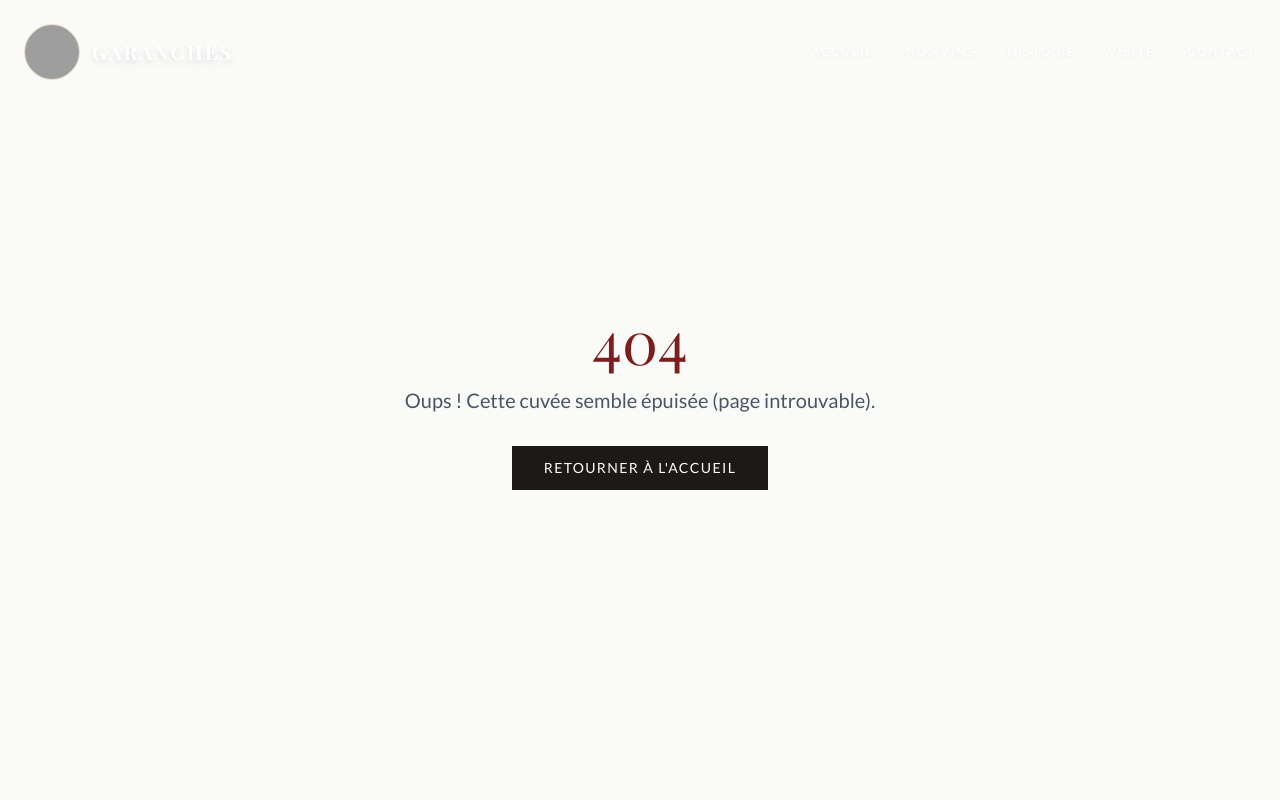
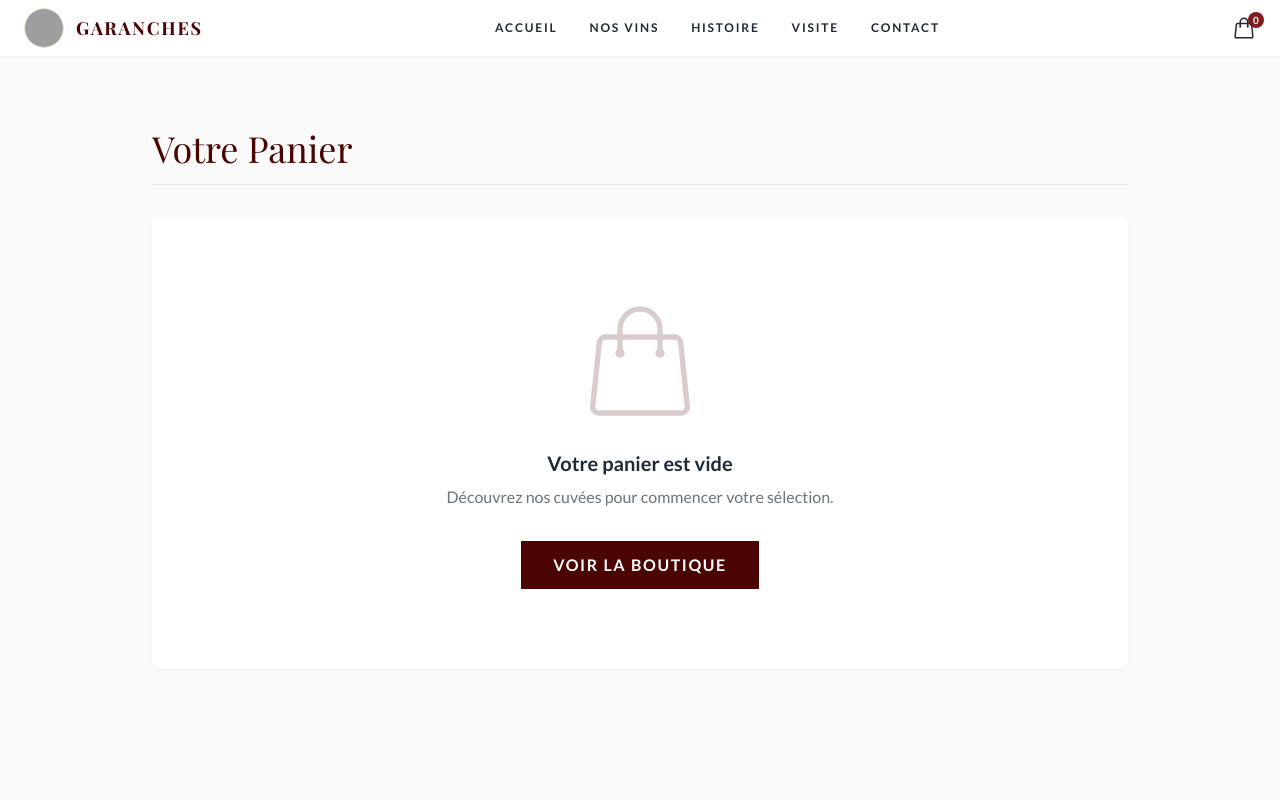
Before and after one commit to xeanoob/GARANCHES, a Next.js app: page /panier in a window 1280 px wide. Before the commit this address had no page. Shown: the top 800 px of the page. Built offline with nearby package versions, Linux system fonts and the light colour scheme; grey boxes are pictures that could not be loaded; a web font is replaced by a local one.

Commit message:
ajout panier

```diff
--- /dev/null
+++ b/src/app/panier/page.tsx
@@ -0,0 +1,53 @@
+import Link from "next/link";
+import Image from "next/image";
+
+export default function CartPage() {
+    // Simulation d'un panier vide pour l'instant
+    const cartItems = [];
+
+    return (
+        <main className="min-h-screen pt-32 pb-20 bg-stone-50">
+            <div className="max-w-5xl mx-auto px-6">
+                <h1 className="text-4xl font-serif text-wine-900 mb-8 border-b border-gray-200 pb-4">Votre Panier</h1>
+
+                {cartItems.length === 0 ? (
+                    <div className="text-center py-20 bg-white shadow-sm rounded-lg">
+                        <div className="mb-6 relative h-32 w-32 mx-auto opacity-20">
+                            {/* Image d'illustration ou icône vide */}
+                            <svg xmlns="http://www.w3.org/2000/svg" fill="none" viewBox="0 0 24 24" strokeWidth={1} stroke="currentColor" className="w-full h-full text-wine-900">
+                                <path strokeLinecap="round" strokeLinejoin="round" d="M15.75 10.5V6a3.75 3.75 0 1 0-7.5 0v4.5m11.356-1.993 1.263 12c.07.665-.45 1.243-1.119 1.243H4.25a1.125 1.125 0 0 1-1.12-1.243l1.264-12A1.125 1.125 0 0 1 5.513 7.5h12.974c.576 0 1.059.435 1.119 1.007ZM8.625 10.5a.375.375 0 1 1-.75 0 .375.375 0 0 1 .75 0Zm7.5 0a.375.375 0 1 1-.75 0 .375.375 0 0 1 .75 0Z" />
+                            </svg>
+                        </div>
+                        <h2 className="text-xl font-bold text-gray-800 mb-2">Votre panier est vide</h2>
+                        <p className="text-gray-500 mb-8">Découvrez nos cuvées pour commencer votre sélection.</p>
+                        <Link
+                            href="/nos-vins"
+                            className="inline-block px-8 py-3 bg-wine-900 text-white uppercase font-bold tracking-widest hover:bg-gold-600 transition-colors"
+                        >
+                            Voir la boutique
+                        </Link>
+                    </div>
+                ) : (
+                    <div className="grid md:grid-cols-3 gap-8">
+                        {/* Liste des produits (À développer plus tard avec Woo) */}
+                        <div className="md:col-span-2 space-y-4">
+                            {/* Item panier ici */}
+                        </div>
+
+                        {/* Résumé de commande */}
+                        <div className="bg-white p-6 shadow-sm h-fit">
+                            <h3 className="font-bold text-lg mb-4">Total</h3>
+                            <div className="flex justify-between mb-2">
+                                <span>Sous-total</span>
+                                <span>0,00 €</span>
+                            </div>
+                            <button className="w-full mt-6 px-6 py-3 bg-wine-900 text-white uppercase font-bold hover:bg-black transition-colors">
+                                Valider la commande
+                            </button>
+                        </div>
+                    </div>
+                )}
+            </div>
+        </main>
+    );
+}
--- a/src/components/Navbar.tsx
+++ b/src/components/Navbar.tsx
@@ -1,16 +1,19 @@
 "use client";
 
-import { useState, useEffect } from 'react';
+import { useState } from 'react';
 import Link from 'next/link';
 import Image from 'next/image';
+import { usePathname } from 'next/navigation';
 import { motion, useScroll, useMotionValueEvent } from 'framer-motion';
 
 export default function Navbar() {
     const [isOpen, setIsOpen] = useState(false);
     const [isScrolled, setIsScrolled] = useState(false);
+    const pathname = usePathname();
     const { scrollY } = useScroll();
 
-    // Détecte si on a scrollé plus de 50px
+    const isHome = pathname === "/";
+
     useMotionValueEvent(scrollY, "change", (latest) => {
         setIsScrolled(latest > 50);
     });
@@ -18,26 +21,33 @@ export default function Navbar() {
     const toggleMenu = () => setIsOpen(!isOpen);
     const closeMenu = () => setIsOpen(false);
 
+    // La barre est solide si on scroll OU si on n'est pas sur l'accueil
+    const isNavActive = isScrolled || !isHome;
+
+    // Couleur des textes selon l'état
+    const textColor = isNavActive ? "text-gray-800" : "text-white";
+    const hoverColor = "hover:text-gold-500";
+
     return (
         <motion.nav
-            className={`fixed w-full z-50 transition-all duration-500 ${isScrolled ? "bg-white/95 backdrop-blur-md shadow-sm py-2" : "bg-transparent py-6"
+            className={`fixed w-full z-50 transition-all duration-500 ${isNavActive ? "bg-white/95 backdrop-blur-md shadow-sm py-2" : "bg-transparent py-6"
                 }`}
         >
             <div className="max-w-7xl mx-auto px-6">
                 <div className="flex justify-between items-center">
 
-                    {/* Logo */}
+                    {/* --- LOGO --- */}
                     <Link href="/" className="flex items-center gap-3 group" onClick={closeMenu}>
-                        <div className={`relative transition-all duration-500 overflow-hidden rounded-full border border-gold-500/30 ${isScrolled ? "h-10 w-10" : "h-14 w-14"}`}>
+                        <div className={`relative transition-all duration-500 overflow-hidden rounded-full border border-gold-500/30 ${isNavActive ? "h-10 w-10" : "h-14 w-14"}`}>
                             <Image src="/images/17_logo.png" alt="Logo" fill className="object-cover" />
                         </div>
-                        <span className={`font-serif font-bold uppercase tracking-widest transition-colors duration-300 ${isScrolled ? "text-wine-900 text-lg" : "text-white text-xl drop-shadow-md"
+                        <span className={`font-serif font-bold uppercase tracking-widest transition-colors duration-300 ${isNavActive ? "text-wine-900 text-lg" : "text-white text-xl drop-shadow-md"
                             }`}>
                             Garanches
                         </span>
                     </Link>
 
-                    {/* Menu Desktop */}
+                    {/* --- MENU DESKTOP --- */}
                     <div className="hidden md:flex items-center space-x-8">
                         {[
                             { name: 'Accueil', path: '/' },
@@ -49,7 +59,7 @@ export default function Navbar() {
                             <Link
                                 key={link.path}
                                 href={link.path}
-                                className={`uppercase text-xs font-bold tracking-[0.15em] hover:text-gold-500 transition-colors ${isScrolled ? "text-gray-600" : "text-white/90 drop-shadow-sm"
+                                className={`uppercase text-xs font-bold tracking-[0.15em] transition-colors ${hoverColor} ${pathname === link.path ? "text-gold-600" : textColor
                                     }`}
                             >
                                 {link.name}
@@ -57,27 +67,47 @@ export default function Navbar() {
                         ))}
                     </div>
 
-                    {/* Bouton Mobile */}
-                    <div className="md:hidden">
-                        <button onClick={toggleMenu} className={`p-2 ${isScrolled ? "text-wine-900" : "text-white"}`}>
-                            {isOpen ? "FERMER" : "MENU"}
-                        </button>
+                    {/* --- ACTION DROITE (PANIER + MOBILE) --- */}
+                    <div className="flex items-center gap-6">
+
+                        {/* Icône Panier (Toujours visible) */}
+                        <Link href="/panier" className={`relative group ${textColor} ${hoverColor}`}>
+                            <span className="sr-only">Panier</span>
+                            {/* Icône Shopping Bag SVG */}
+                            <svg xmlns="http://www.w3.org/2000/svg" fill="none" viewBox="0 0 24 24" strokeWidth={1.5} stroke="currentColor" className="w-6 h-6">
+                                <path strokeLinecap="round" strokeLinejoin="round" d="M15.75 10.5V6a3.75 3.75 0 1 0-7.5 0v4.5m11.356-1.993 1.263 12c.07.665-.45 1.243-1.119 1.243H4.25a1.125 1.125 0 0 1-1.12-1.243l1.264-12A1.125 1.125 0 0 1 5.513 7.5h12.974c.576 0 1.059.435 1.119 1.007ZM8.625 10.5a.375.375 0 1 1-.75 0 .375.375 0 0 1 .75 0Zm7.5 0a.375.375 0 1 1-.75 0 .375.375 0 0 1 .75 0Z" />
+                            </svg>
+                            {/* Petit badge optionnel si panier non vide */}
+                            <span className="absolute -top-1 -right-2 bg-red-900 text-white text-[10px] font-bold h-4 w-4 rounded-full flex items-center justify-center">0</span>
+                        </Link>
+
+                        {/* Bouton Mobile Burger */}
+                        <div className="md:hidden">
+                            <button onClick={toggleMenu} className={`p-1 font-bold text-xs uppercase tracking-widest ${textColor}`}>
+                                {isOpen ? "X" : "MENU"}
+                            </button>
+                        </div>
                     </div>
+
                 </div>
             </div>
 
-            {/* Menu Mobile Plein Écran Animé */}
+            {/* --- MENU MOBILE PLEIN ÉCRAN --- */}
             {isOpen && (
                 <motion.div
                     initial={{ opacity: 0, y: -20 }}
                     animate={{ opacity: 1, y: 0 }}
                     exit={{ opacity: 0, y: -20 }}
-                    className="absolute top-full left-0 w-full bg-white border-t border-gray-100 shadow-xl py-8 flex flex-col items-center gap-6 md:hidden"
+                    className="absolute top-full left-0 w-full bg-white border-t border-gray-100 shadow-xl py-8 flex flex-col items-center gap-6 md:hidden h-screen overflow-y-auto pb-20"
                 >
                     <Link href="/" onClick={closeMenu} className="text-wine-900 font-serif text-xl">Accueil</Link>
                     <Link href="/nos-vins" onClick={closeMenu} className="text-wine-900 font-serif text-xl">Nos Vins</Link>
+                    <Link href="/notre-histoire" onClick={closeMenu} className="text-wine-900 font-serif text-xl">Histoire</Link>
                     <Link href="/visite" onClick={closeMenu} className="text-wine-900 font-serif text-xl">Visite</Link>
                     <Link href="/contact" onClick={closeMenu} className="text-wine-900 font-serif text-xl">Contact</Link>
+                    <Link href="/panier" onClick={closeMenu} className="px-8 py-3 bg-wine-900 text-white uppercase text-sm font-bold mt-4">
+                        Voir mon panier
+                    </Link>
                 </motion.div>
             )}
         </motion.nav>
```
Also changed, not shown: 1 other file (tests, documents, lock files or other folders).
